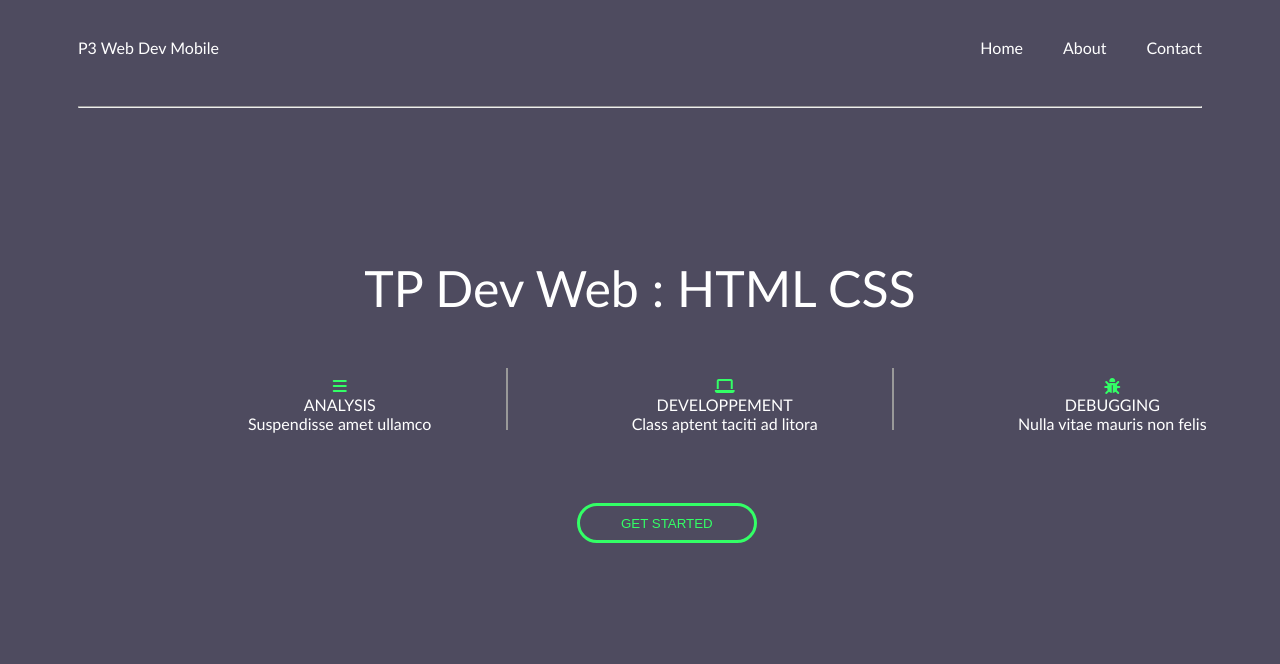
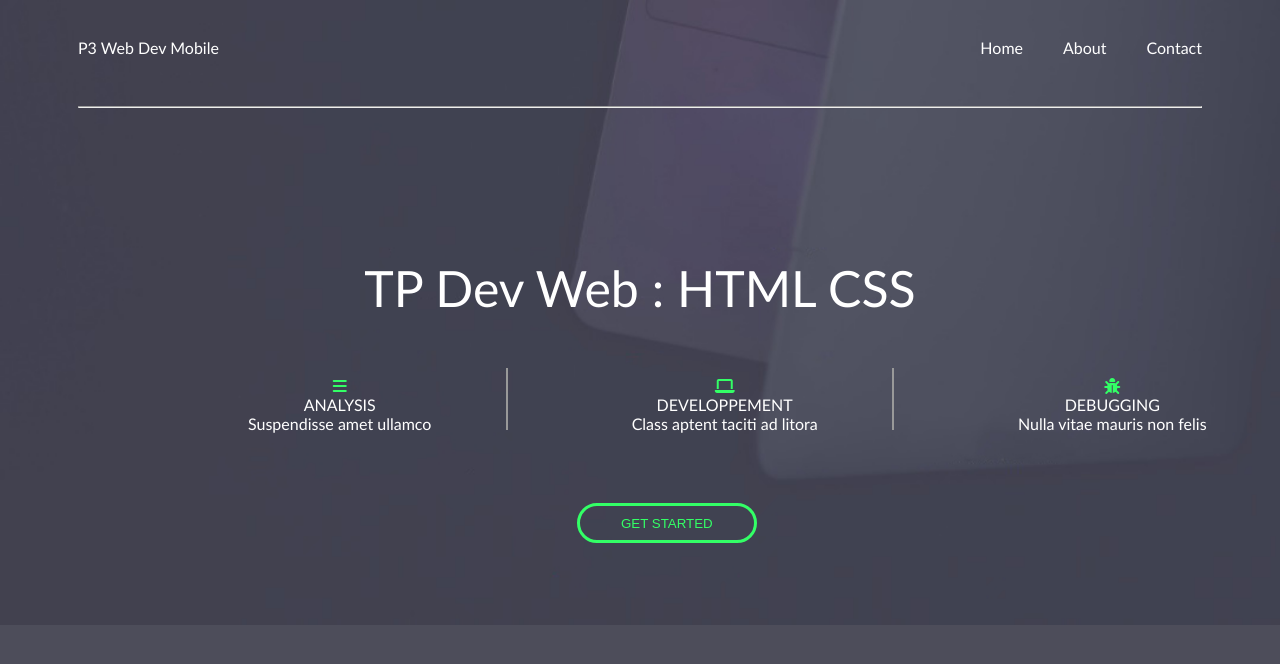
Before and after one commit to AissatouCISSE/HTML-CSS, a plain HTML site: page index.html in a window 1280 px wide. Drawn offline with Linux system fonts and the light colour scheme.

Commit message:
Html-css

```diff
--- a/css/styles.css
+++ b/css/styles.css
@@ -1,7 +1,11 @@
 body{
 	font-family: 'Source code pro',Calibri,serif;
-	/*background-color:#1F2A36;*/
-	background-color:rgb(78,75,95);
+	/*background-color:#1F2A36;    rgb(78,75,95) , #778899*/
+	background-color: rgb(77,77,90);
+	background-image: url("../img/imagefond.jpg");
+	background-repeat:no-repeat;
+	background-size: 100% 625px;
+
 }
 nav {
 	display:flex;
```
Also changed, not shown: index.html (+2 -1 lines), img/imagefond.jpg (added).
